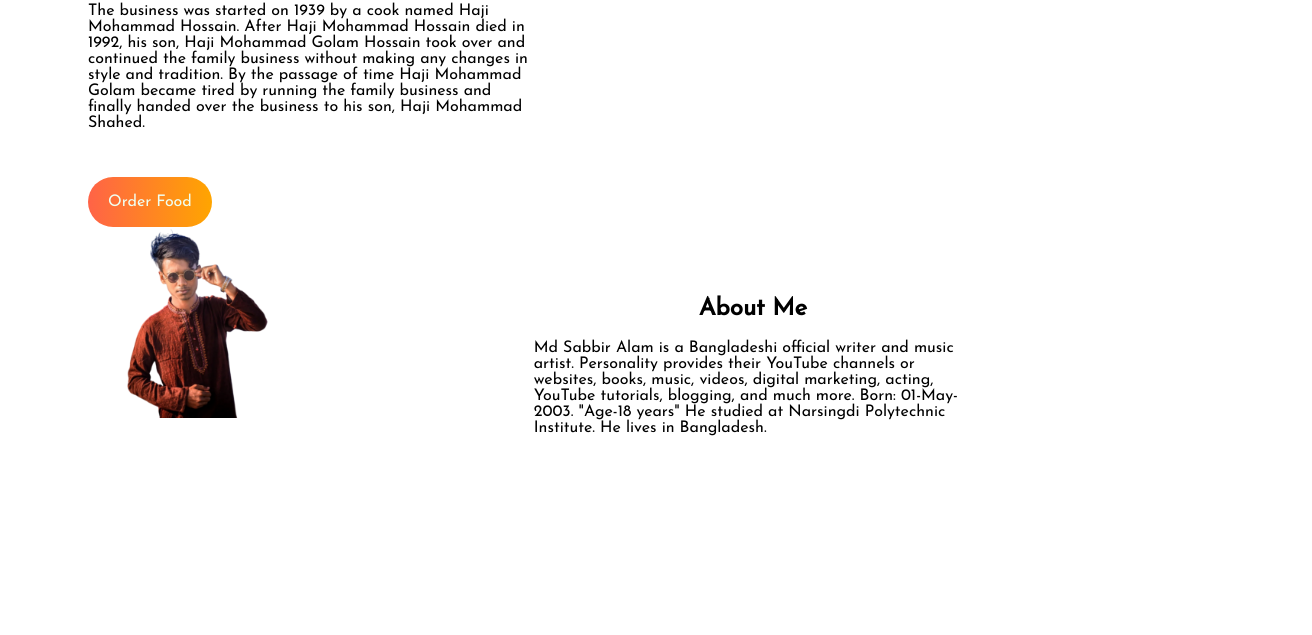
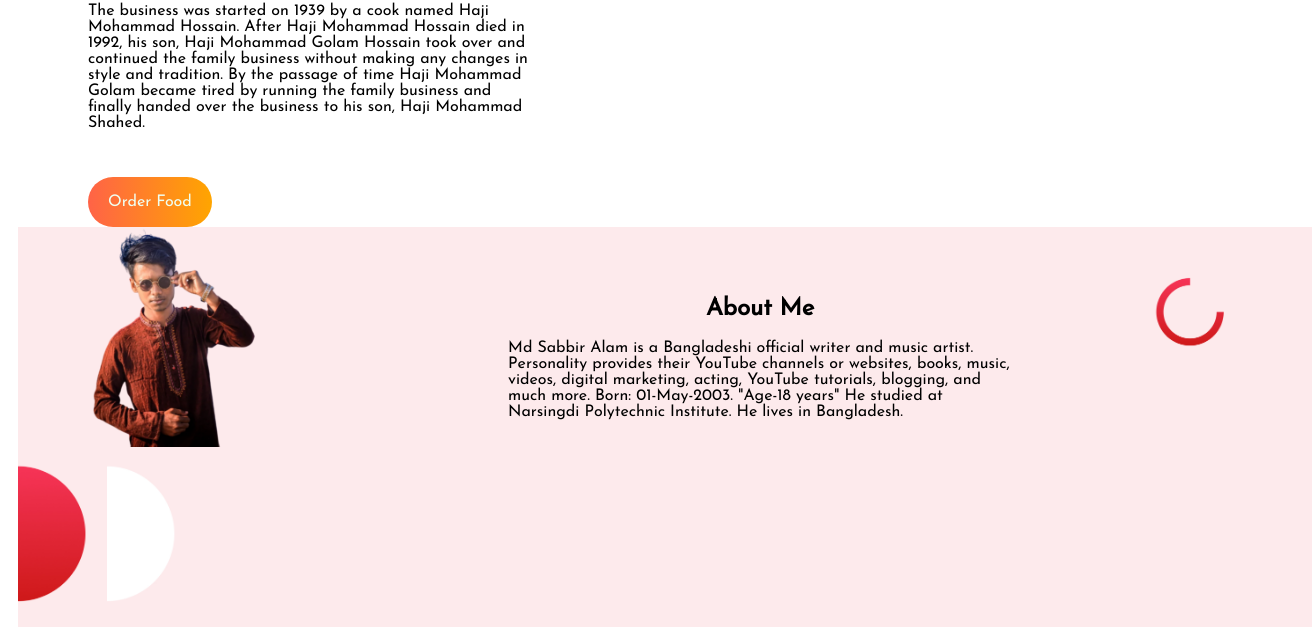
Before and after one commit to mdsabbiralam1/my-first-assignment, a plain HTML site: page index.html in a window 1280 px wide. Shown: the part 413-1048 px from the top of the page, 1312 px wide, since content can reach past the window. Before the commit the page ends 873 px from the top, so only its background shows below. Drawn offline with Linux system fonts and the light colour scheme.

Commit message:
added about-section background

```diff
--- a/css/style.css
+++ b/css/style.css
@@ -51,3 +51,13 @@ margin-left:290px;
 #align{
     text-align:center;
 }
+.about-section{
+    background-image: url(../images/shapes/Frame\ 58.jpg);
+    width: 100%;
+    margin-left:10px;
+    margin-right:100px;
+    max-width: 100%;
+    background-repeat: no-repeat;
+    background-size: cover;
+    height: 400px;
+}
--- a/index.html
+++ b/index.html
@@ -30,7 +30,7 @@
         <img src="images/male/Group 8449.png" alt="happy man pic">
     </div>
 </section>
-<section>
+<section class=about-section>
     <div>
         <img id="my-pic" src=" images/male/sabbir.png" alt="sabbir's pic">
     </div>
```
